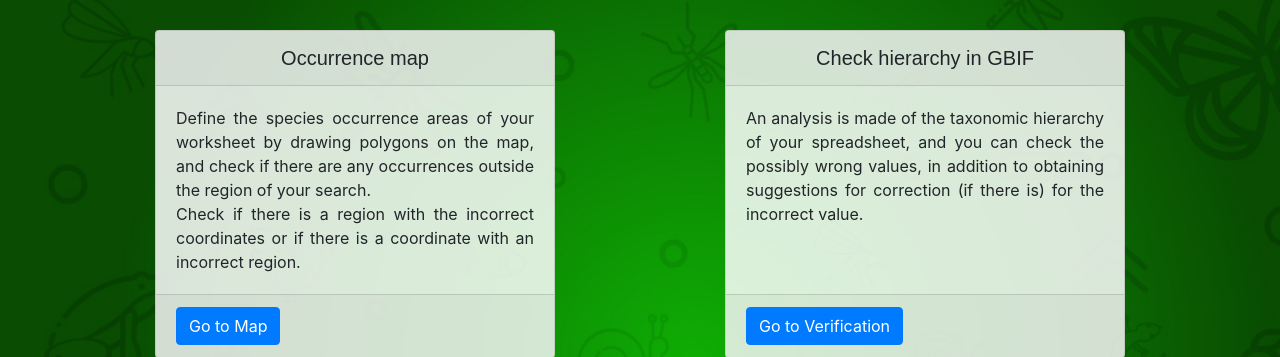
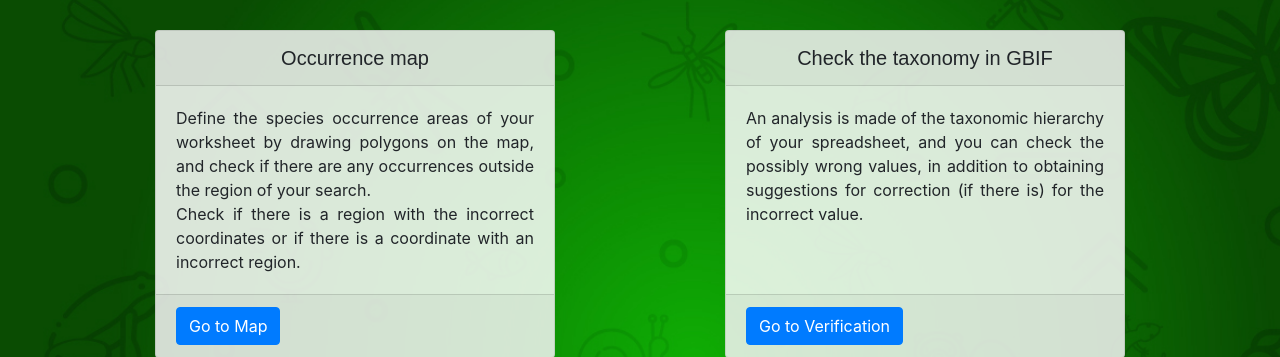
Before and after one commit to marcos-de-sousa/BioTaxGeo, a Flask app: template templates/transition/choose_route.html in a window 1280 px wide. Shown: the part 71-428 px from the top of the page. Run offline with Flask 2, Linux system fonts and the light colour scheme; the template is opened without the code that fills it, so the values that code supplies are empty; some libraries are stand-ins or nearby versions; some web fonts are replaced.

Commit message:
refactor: title card GBIF

```diff
--- a/templates/transition/choose_route.html
+++ b/templates/transition/choose_route.html
@@ -28,7 +28,7 @@
                 </div>
                 <div class="col routesColDiv" style=" margin-bottom: 15px;">
                     <div class="routesCard card">
-                        <div class="card-header text-center routeCardHeader">Check hierarchy in GBIF</div>
+                        <div class="card-header text-center routeCardHeader">Check the taxonomy in GBIF</div>
                         <div class="card-body">
                             <p style="text-align: justify;" class="card-text">An analysis is made of the taxonomic hierarchy of your spreadsheet, and you can check the possibly wrong values, in addition to obtaining suggestions for correction (if there is) for the incorrect value.</p>
                         </div>
```
